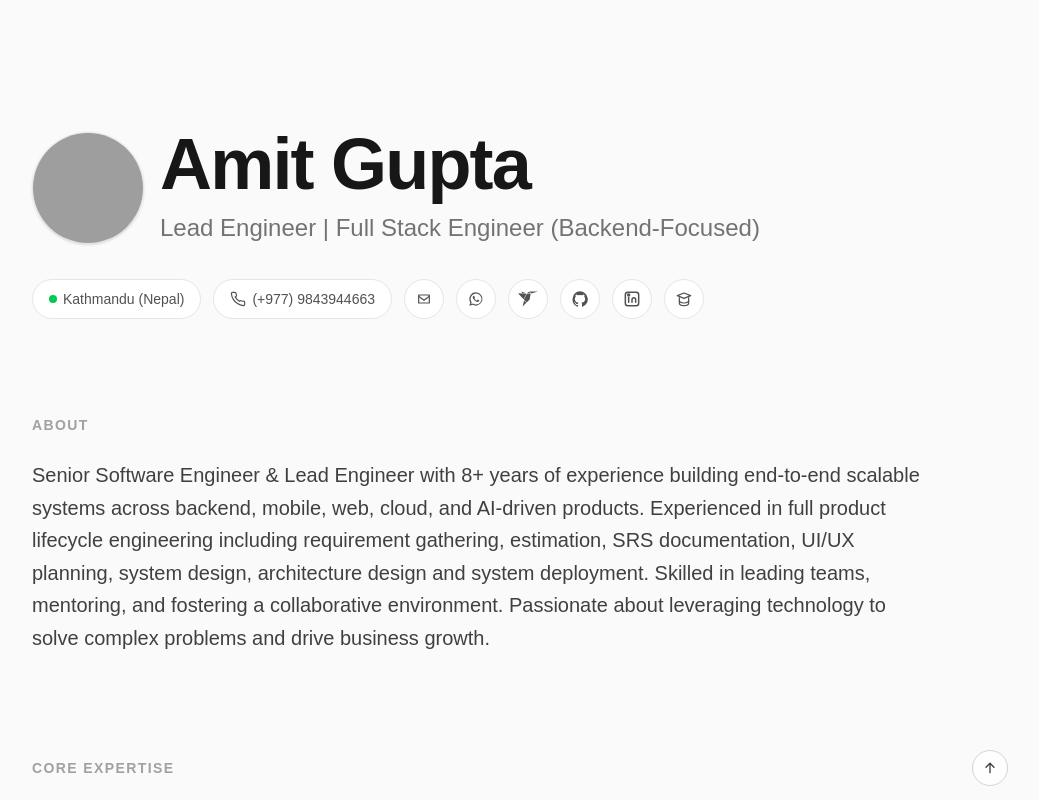
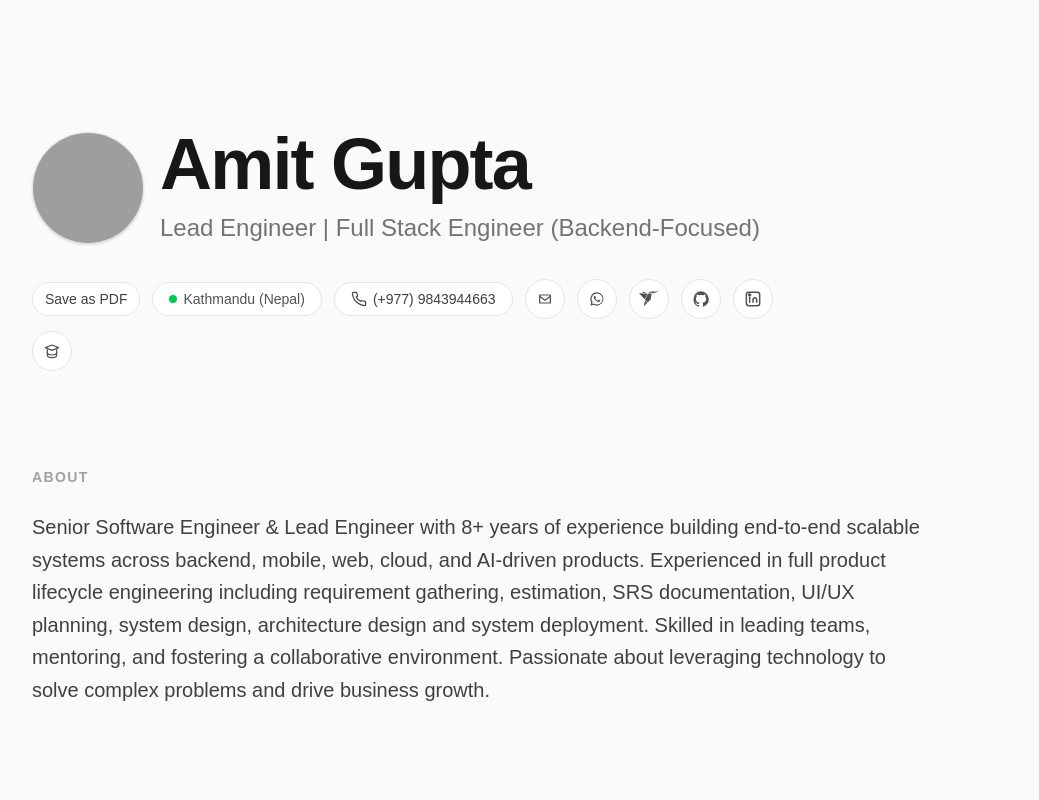
Before and after one commit to AmitGupta1994/amitgupta-portfolio, a Next.js app in the folder apps/frontend/: page / in a window 1280 px wide. Shown: the top 800 px of the page, without its empty margins (120-1159 px from the left). Built offline with nearby package versions, Linux system fonts and the light colour scheme; grey boxes are pictures that could not be loaded.

Commit message:
[add][export pdf]: adds export as pdf

```diff
--- a/apps/frontend/src/app/globals.css
+++ b/apps/frontend/src/app/globals.css
@@ -24,3 +24,41 @@ body {
   color: var(--foreground);
   font-family: Arial, Helvetica, sans-serif;
 }
+
+@media print {
+  body {
+    background: #ffffff !important;
+    color: #000000 !important;
+  }
+
+  a[href] {
+    color: #000000 !important;
+    text-decoration: underline !important;
+    display: inline-block !important;
+    overflow: visible !important;
+    break-inside: avoid !important;
+    page-break-inside: avoid !important;
+    word-break: break-all !important;
+  }
+
+  .print-link {
+    display: inline-block !important;
+    color: #000000 !important;
+    text-decoration: underline !important;
+    break-inside: avoid !important;
+    page-break-inside: avoid !important;
+    word-break: break-all !important;
+  }
+
+  .print\:hidden {
+    display: none !important;
+  }
+
+  .print\:inline {
+    display: inline !important;
+  }
+
+  .print\:inline-flex {
+    display: inline-flex !important;
+  }
+}
--- a/apps/frontend/src/components/Hero.tsx
+++ b/apps/frontend/src/components/Hero.tsx
@@ -47,7 +47,14 @@ export default function Hero({ name, headline, imageUrl, contact }: HeroProps) {
         </div>
       </div>
 
-      <div className="hero-element flex flex-wrap gap-3 text-sm font-medium text-neutral-600 mt-2">
+      <div className="hero-element flex flex-wrap items-center gap-3 text-sm font-medium text-neutral-600 mt-2">
+        <button
+          type="button"
+          onClick={() => window.print()}
+          className="rounded-full border border-neutral-200 bg-white px-3 py-1.5 text-sm font-medium text-neutral-700 transition hover:bg-neutral-100 print:hidden"
+        >
+          Save as PDF
+        </button>
         {contact.location ? (
           <span className="flex items-center gap-1.5 border border-neutral-200 rounded-full px-4 py-1.5 bg-white">
             <span className="w-2 h-2 rounded-full bg-green-500"></span>
@@ -56,24 +63,30 @@ export default function Hero({ name, headline, imageUrl, contact }: HeroProps) {
         ) : null}
 
         {contact.phone ? (
-          <span className="flex items-center gap-1.5 border border-neutral-200 rounded-full px-4 py-1.5 bg-white">
-            <svg viewBox="0 0 24 24" className="h-4 w-4" fill="none" stroke="currentColor" strokeWidth="1.8" strokeLinecap="round" strokeLinejoin="round">
+          <a
+            href={`tel:${contact.phone}`}
+            className="print-link inline-flex items-center gap-1.5 rounded-full border border-neutral-200 bg-white px-4 py-1.5 text-sm font-medium text-neutral-700 transition hover:bg-neutral-100 print:inline print:rounded-none print:border-0 print:bg-transparent print:px-0 print:py-0"
+          >
+            <svg viewBox="0 0 24 24" className="h-4 w-4 print:hidden" fill="none" stroke="currentColor" strokeWidth="1.8" strokeLinecap="round" strokeLinejoin="round">
               <path d="M22 16.92v3a2 2 0 0 1-2.18 2 19.79 19.79 0 0 1-8.63-3.07 19.5 19.5 0 0 1-6-6A19.79 19.79 0 0 1 2.08 4.18 2 2 0 0 1 4.06 2h3a2 2 0 0 1 2 1.72c.12.87.33 1.72.63 2.54a2 2 0 0 1-.45 2.11L7.6 8.6a16 16 0 0 0 6.8 6.8l.23-.23a2 2 0 0 1 2.11-.45c.82.3 1.67.51 2.54.63A2 2 0 0 1 22 16.92Z" />
             </svg>
-            {contact.phone}
-          </span>
+            <span className="print:inline print:text-black print:underline print:underline-offset-2">{contact.phone}</span>
+          </a>
         ) : null}
 
         {contact.email ? (
           <a
             href={`mailto:${contact.email}`}
             aria-label="Email"
-            className="flex h-10 w-10 items-center justify-center rounded-full border border-neutral-200 bg-white transition hover:bg-neutral-100"
+            className="print-link inline-flex h-10 w-10 items-center justify-center rounded-full border border-neutral-200 bg-white transition hover:bg-neutral-100 print:inline print:h-auto print:w-auto print:rounded-none print:border-0 print:bg-transparent print:px-0 print:py-0"
           >
+            <span className="print:hidden">
               <svg viewBox="0 0 24 24" className="h-4 w-4" fill="none" stroke="currentColor" strokeWidth="1.8" strokeLinecap="round" strokeLinejoin="round">
                 <path d="M4 6h16v12H4z" />
                 <path d="m4 8 8 6 8-6" />
               </svg>
+            </span>
+            <span className="hidden print:inline break-all print:text-black print:underline print:underline-offset-2">{contact.email}</span>
           </a>
         ) : null}
 
@@ -83,11 +96,16 @@ export default function Hero({ name, headline, imageUrl, contact }: HeroProps) {
             target="_blank"
             rel="noreferrer"
             aria-label="WhatsApp"
-            className="flex h-10 w-10 items-center justify-center rounded-full border border-neutral-200 bg-white transition hover:bg-neutral-100"
+            className="print-link inline-flex h-10 w-10 items-center justify-center rounded-full border border-neutral-200 bg-white transition hover:bg-neutral-100 print:inline-block print:h-auto print:w-auto print:rounded-none print:border-0 print:bg-transparent print:px-0 print:py-0"
           >
+            <span className="print:hidden">
               <svg viewBox="0 0 24 24" className="h-4 w-4" fill="currentColor">
                 <path d="M12.04 2a9.95 9.95 0 0 0-8.56 15.2L2 22l4.9-1.28A9.95 9.95 0 1 0 12.04 2Zm0 18.11a8.16 8.16 0 0 1-4.15-1.13l-.3-.18-2.9.76.77-2.82-.2-.29A8.16 8.16 0 1 1 12.04 20.11Zm4.5-6.12c-.25-.12-1.46-.72-1.69-.8-.23-.08-.4-.12-.56.12-.16.24-.62.8-.76.96-.14.16-.28.18-.52.06-.25-.12-1.05-.39-2-1.24-.74-.66-1.24-1.47-1.38-1.72-.14-.25-.01-.39.11-.51.11-.11.24-.29.37-.43.12-.14.16-.25.24-.41.08-.16.04-.3-.02-.42-.06-.12-.56-1.35-.77-1.85-.2-.49-.4-.42-.56-.43-.14-.01-.3-.01-.46-.01-.16 0-.42.06-.64.3-.22.24-.84.82-.84 2.01 0 1.19.86 2.32.98 2.48.12.16 1.7 2.59 4.12 3.63.58.25 1.03.4 1.38.51.58.19 1.11.16 1.53.1.47-.07 1.46-.6 1.67-1.18.2-.58.2-1.07.14-1.17-.06-.1-.22-.16-.47-.28Z" />
               </svg>
+            </span>
+            <span className="hidden print:inline print:text-black print:underline print:underline-offset-2 print:break-all">
+              WhatsApp: {contact.whatsapp}
+            </span>
           </a>
         ) : null}
 
@@ -97,8 +115,9 @@ export default function Hero({ name, headline, imageUrl, contact }: HeroProps) {
             target="_blank"
             rel="noreferrer"
             aria-label="Freelancer"
-            className="flex h-10 w-10 items-center justify-center overflow-hidden rounded-full border border-neutral-200 bg-white transition hover:bg-neutral-100"
+            className="print-link inline-flex h-10 w-10 items-center justify-center overflow-hidden rounded-full border border-neutral-200 bg-white transition hover:bg-neutral-100 print:inline-block print:h-auto print:w-auto print:rounded-none print:border-0 print:bg-transparent print:px-0 print:py-0"
           >
+            <span className="print:hidden">
               <svg
                 id="Layer_1"
                 data-name="Layer 1"
@@ -109,6 +128,10 @@ export default function Hero({ name, headline, imageUrl, contact }: HeroProps) {
               >
                 <path d="M72.19,0l8.37,11.74L122.88,0Zm-44,91.38L51.08,69,37.3,54.19,28.18,91.38ZM68.7,0,56.46,11l20.59.77L68.7,0ZM21.11,0l4.42,9,24.23,1.51L21.11,0Zm13,46.73L52,13.33,0,10.52,34.09,46.73Zm2.08,2.11L53.08,67,71.73,48.72l5.79-34L54.79,13.51,36.17,48.84Zm0,0Z" />
               </svg>
+            </span>
+            <span className="hidden print:inline print:text-black print:underline print:underline-offset-2 print:break-all">
+              Freelancer: {contact.freelancer}
+            </span>
           </a>
         ) : null}
 
@@ -118,11 +141,16 @@ export default function Hero({ name, headline, imageUrl, contact }: HeroProps) {
             target="_blank"
             rel="noreferrer"
             aria-label="GitHub"
-            className="flex h-10 w-10 items-center justify-center rounded-full border border-neutral-200 bg-white transition hover:bg-neutral-100"
+            className="print-link inline-flex h-10 w-10 items-center justify-center rounded-full border border-neutral-200 bg-white transition hover:bg-neutral-100 print:inline-block print:h-auto print:w-auto print:rounded-none print:border-0 print:bg-transparent print:px-0 print:py-0"
           >
+            <span className="print:hidden">
               <svg viewBox="0 0 24 24" className="h-4 w-4" fill="currentColor">
                 <path d="M12 .5a12 12 0 0 0-3.79 23.04c.6.11.82-.26.82-.58v-2.03c-3.34.73-4.04-1.44-4.04-1.44-.54-1.38-1.32-1.75-1.32-1.75-1.08-.74.08-.73.08-.73 1.2.08 1.83 1.24 1.83 1.24 1.06 1.82 2.78 1.29 3.46.99.11-.77.42-1.29.76-1.59-2.66-.3-5.46-1.33-5.46-5.93 0-1.31.47-2.38 1.24-3.22-.12-.3-.54-1.52.12-3.17 0 0 1.01-.32 3.3 1.23a11.4 11.4 0 0 1 6.02 0c2.29-1.55 3.3-1.23 3.3-1.23.66 1.65.24 2.87.12 3.17.77.84 1.24 1.91 1.24 3.22 0 4.61-2.8 5.62-5.47 5.92.43.37.81 1.1.81 2.22v3.29c0 .32.22.7.83.58A12 12 0 0 0 12 .5Z" />
               </svg>
+            </span>
+            <span className="hidden print:inline print:text-black print:underline print:underline-offset-2 print:break-all">
+              GitHub: {contact.github}
+            </span>
           </a>
         ) : null}
 
@@ -132,14 +160,19 @@ export default function Hero({ name, headline, imageUrl, contact }: HeroProps) {
             target="_blank"
             rel="noreferrer"
             aria-label="LinkedIn"
-            className="flex h-10 w-10 items-center justify-center rounded-full border border-neutral-200 bg-white transition hover:bg-neutral-100"
+            className="print-link inline-flex h-10 w-10 items-center justify-center rounded-full border border-neutral-200 bg-white transition hover:bg-neutral-100 print:inline-block print:h-auto print:w-auto print:rounded-none print:border-0 print:bg-transparent print:px-0 print:py-0"
           >
+            <span className="print:hidden">
               <svg viewBox="0 0 24 24" className="h-5 w-5" fill="none" stroke="currentColor" strokeWidth="1.8" strokeLinecap="round" strokeLinejoin="round">
                 <rect x="4" y="4" width="16" height="16" rx="3" />
                 <path d="M8 10v6" />
                 <path d="M8 8.2a1.1 1.1 0 1 0 0-2.2 1.1 1.1 0 0 0 0 2.2Z" />
                 <path d="M12 16v-3.2a2.2 2.2 0 0 1 4.4 0V16" />
               </svg>
+            </span>
+            <span className="hidden print:inline print:text-black print:underline print:underline-offset-2 print:break-all">
+              LinkedIn: {contact.linkedin}
+            </span>
           </a>
         ) : null}
 
@@ -149,13 +182,18 @@ export default function Hero({ name, headline, imageUrl, contact }: HeroProps) {
             target="_blank"
             rel="noreferrer"
             aria-label="Google Scholar"
-            className="flex h-10 w-10 items-center justify-center rounded-full border border-neutral-200 bg-white transition hover:bg-neutral-100"
+            className="print-link inline-flex h-10 w-10 items-center justify-center rounded-full border border-neutral-200 bg-white transition hover:bg-neutral-100 print:inline-block print:h-auto print:w-auto print:rounded-none print:border-0 print:bg-transparent print:px-0 print:py-0"
           >
+            <span className="print:hidden">
               <svg viewBox="0 0 24 24" className="h-4 w-4" fill="none" stroke="currentColor" strokeWidth="1.8" strokeLinecap="round" strokeLinejoin="round">
                 <path d="M12 3 2 7l10 4 10-4-10-4Z" />
                 <path d="M5 10v4c0 2.2 3.1 4 7 4s7-1.8 7-4v-4" />
                 <path d="M5 14v4c0 2.2 3.1 4 7 4s7-1.8 7-4v-4" />
               </svg>
+            </span>
+            <span className="hidden print:inline print:text-black print:underline print:underline-offset-2 print:break-all">
+              Google Scholar: {contact.googleScholar}
+            </span>
           </a>
         ) : null}
       </div>
```
Lines whose indentation alone changed are shown as unchanged.
